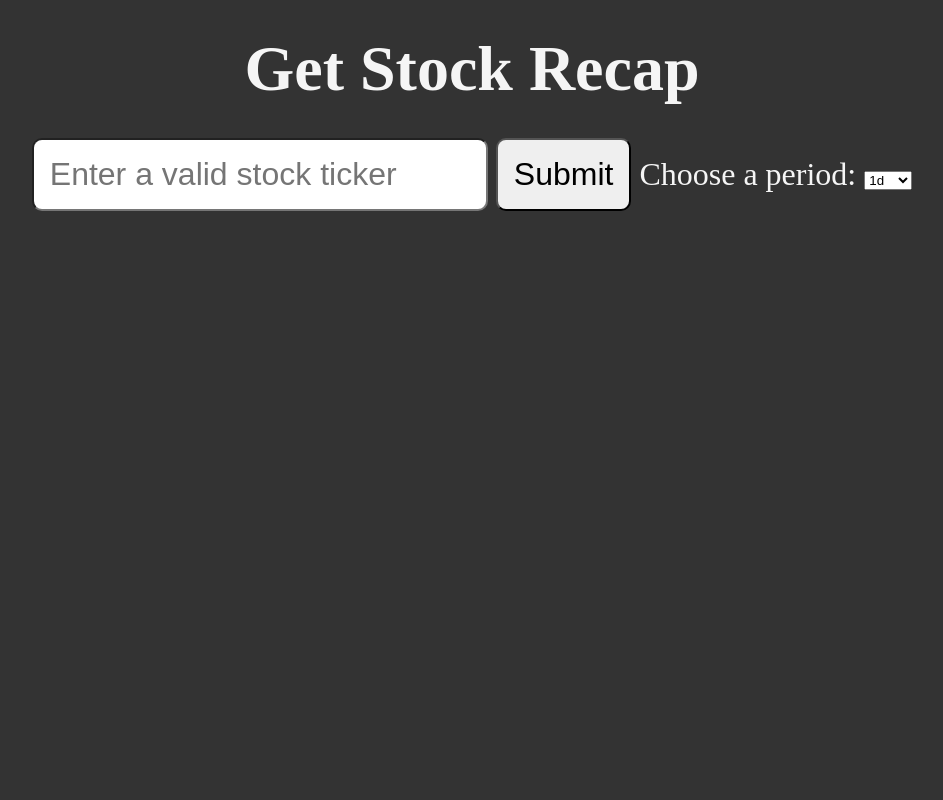
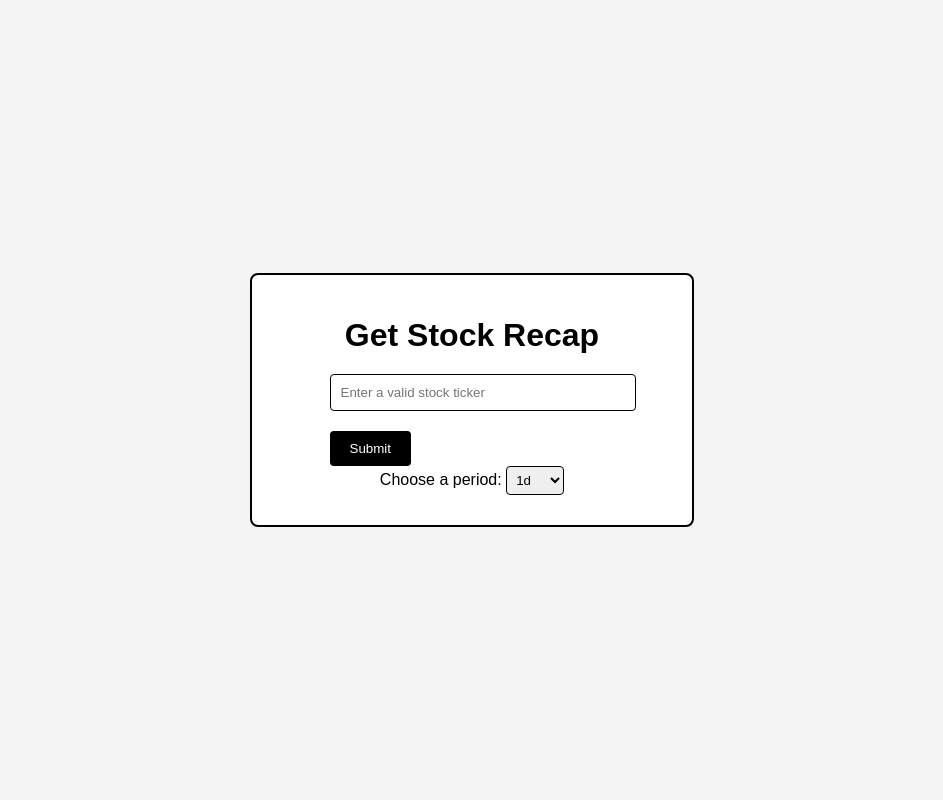
Before and after one commit to maxbov1/stockproject, a Flask app: page / in a window 1280 px wide. Shown: the whole page, without its empty margins (168-1111 px from the left). Run offline with Flask 3, Linux system fonts and the light colour scheme.

Commit message:
changes to UX implemented in stylesheet and statsimages, minor bug patches(data checks & exception handling) in StockGrapher

```diff
--- a/server.py
+++ b/server.py
@@ -20,15 +20,18 @@ def get_Stock():
     tickers = request.args.get('ticker')
     per = request.args.get('periods')
     tickers, period  = StockGrapher.GetInput(tickers, per)
+    result = []
     for t in tickers:
-        stats = StockGrapher.get_stats(t)
-        result = []
-        result.append(stats)
-
-    #ticker = request.form['ticker']
-    #period = request.form['period']
-    # Redirect to the /stockimages route with the selected ticker and period
-    return render_template('statsimages.html', ticker=tickers ,period=period, result=result)
+        try:
+            stats = StockGrapher.get_stats(t)
+            result.append(stats)
+        except Exception as e:
+            print(f"Error retrieving stats for {t}: {e}")
+            result.append("no data available")
+    for r in result:
+        clean_html = StockGrapher.remove_newlines(r)
+    # Redirect to the /stockimages route with the selected ticker and period and stats
+    return render_template('statsimages.html', ticker=tickers ,period=period, result=clean_html)
 
 
 
@@ -36,17 +39,16 @@ def get_Stock():
 def get_image():
     tickers = request.args.get('ticker')
     per = request.args.get('period')
+
     tickers, period  = StockGrapher.GetInput(tickers, per)
     data = StockGrapher.FetchData(tickers, period)
     clean = StockGrapher.CleanData(data)
     plot_buffer = StockGrapher.save_plot_to_memory(clean)
     plt.close()
     response = make_response(plot_buffer.getvalue())
-
     # Set the appropriate content type and headers
     response.headers['Content-Type'] = 'image/png'
     response.headers['Content-Disposition'] = 'inline; filename=plot.png'
-
     return response
 
 
--- a/static/style.css
+++ b/static/style.css
@@ -1,25 +1,66 @@
-
-
-* {
+html, body {
     margin: 0;
     padding: 0;
-    box-sizing: border-box;
+    height: 100%;
+    font-family: Arial, sans-serif;
 }
 
 body {
-    padding: 2rem;
-    background-color: #333;
-    color: whitesmoke;
-    min-height: 100vh;
+    display: flex;
+    align-items: center;
+    justify-content: center;
+    background-color: #f4f4f4; /* Light grey background for the body */
+}
+
+.container {
+    background-color: white;
+    border: 2px solid black;
+    border-radius: 8px; /* Optional: rounded corners */
+    padding: 20px;
+    width: 100%;
+    max-width: 400px; /* Limits the width of the form */
+}
+
+h1 {
+    text-align: center;
+    margin-bottom: 20px;
+}
+
+.stock-form {
     display: flex;
     flex-direction: column;
     align-items: center;
-    gap: 2rem;
-    font-size: 2rem;
 }
 
-input, button {
-    font-size: 2rem;
-    padding: 1rem;
-    border-radius: 10px;
+input[type="text"] {
+    padding: 10px;
+    margin-bottom: 10px;
+    border: 1px solid black;
+    border-radius: 4px; /* Optional: rounded corners */
+    width: 100%; /* Make the input take full width of the form */
 }
+
+button {
+    padding: 10px 20px;
+    border: none;
+    background-color: black;
+    color: white;
+    border-radius: 4px;
+    cursor: pointer;
+    margin-top: 10px;
+}
+
+button:hover {
+    background-color: #333;
+}
+
+label {
+    margin: 10px 0 5px;
+}
+
+select {
+    padding: 5px;
+    border: 1px solid black;
+    border-radius: 4px;
+    margin-bottom: 10px;
+}
--- a/templates/index.html
+++ b/templates/index.html
@@ -11,19 +11,25 @@
 </head>
 
 <body>
+    <div class="container">
         <h1>Get Stock Recap</h1>
-    <form action="/stock">
+        <form action="/stock" class="stock-form">
+            <div class="input-group">
                 <input type="text" name="ticker" id="ticker" placeholder="Enter a valid stock ticker" />
                 <button type="submit">Submit</button>
+            </div>
+            <div class="select-group">
                 <label for="periods">Choose a period:</label>
                 <select name="periods" id="periods">
                     <option value="1d">1d</option>
-            <option value="5d">5d<option>
+                    <option value="5d">5d</option>
                     <option value="1wk">1wk</option>
                     <option value="1mo">1mo</option>
                     <option value="3mo">3mo</option>
                 </select>
+            </div>
         </form>
+    </div>
 </body>
 
 </html>
```
Also changed, not shown: StockGrapher.py (+71 -8 lines), templates/statsimages.html (+84 -8 lines). Lines whose indentation alone changed are shown as unchanged.
